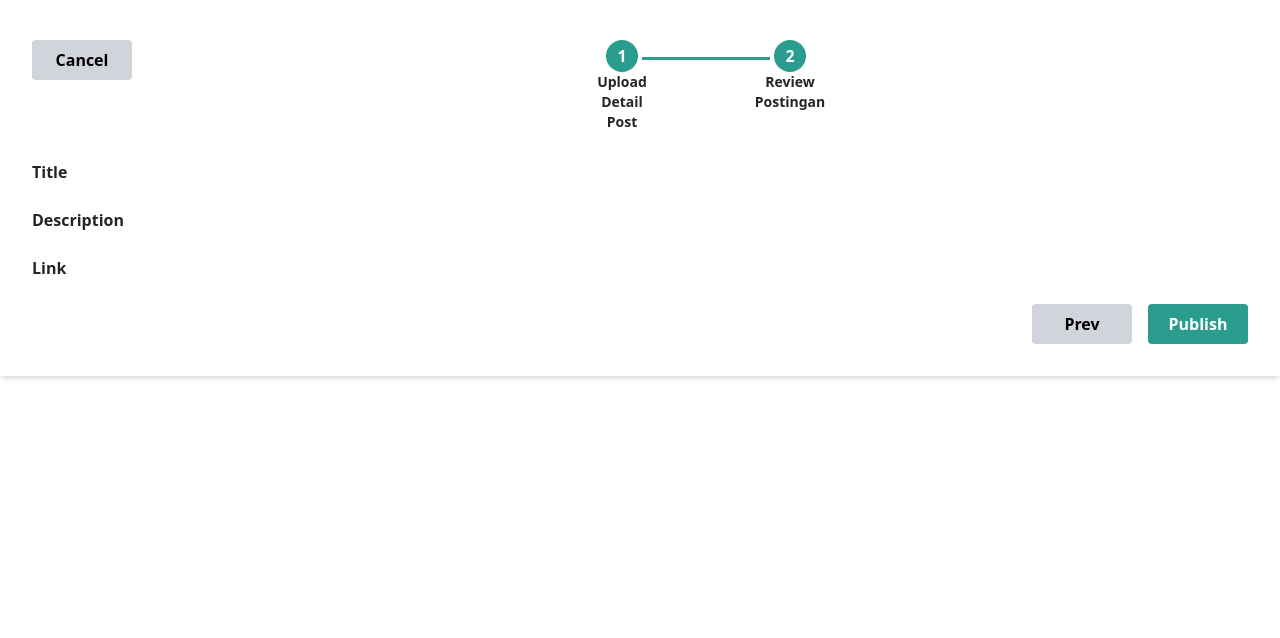
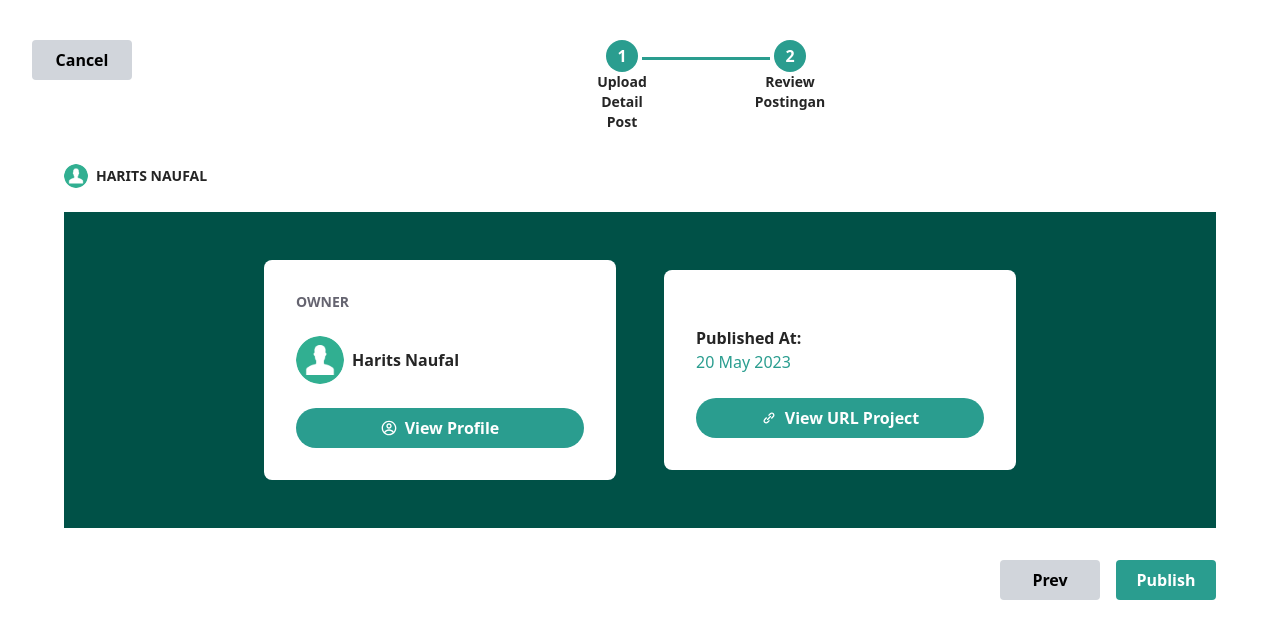
Before and after one commit to HafizhZR/showcase-design, a Next.js app: page /upload/review in a window 1280 px wide. Shown: the top 638 px of the page. Built offline with nearby package versions, Linux system fonts and the light colour scheme.

Commit message:
fix create and review pages

```diff
--- a/src/components/Navbar.tsx
+++ b/src/components/Navbar.tsx
@@ -105,7 +105,7 @@ export default function Navbar() {
                     <h3>My Profile</h3>
                   </Link>
                   <Link
-                    href='/user/profile'
+                    href='/upload/create'
                     className='flex md:hidden items-center gap-2 font-semibold text-gray-600 transition-all hover:text-primary'
                   >
                     <CgSoftwareUpload size={20} />
--- a/src/pages/upload/review/index.tsx
+++ b/src/pages/upload/review/index.tsx
@@ -28,80 +28,124 @@ export default function ReviewPostingan() {
   };
 
   return (
-    <div className='mx-auto mt-10 max-w-7xl'>
-      <div className='flex'>
+    <div className="mx-auto mt-10 max-w-7xl">
+      <div className="flex">
         <button
-          type='button'
-          className='bg-gray-300 text-black font-bold py-2 px-4 rounded hover:opacity-50 ml-8 w-[150px] h-[50px] sm:w-[100px] sm:h-[40px]'
+          type="button"
+          className="bg-gray-300 text-black font-bold py-2 px-4 rounded hover:opacity-50 ml-8 w-[150px] h-[50px] sm:w-[100px] sm:h-[40px]"
           onClick={handleCancel}
         >
           Cancel
         </button>
-        <div className='flex justify-center items-center mb-6 mx-auto'>
-          <div className='flex-wrap items-center justify-center'>
-            <div className='w-10 h-10 sm:w-8 sm:h-8 flex items-center justify-center rounded-full bg-primary text-white font-semibold mx-auto'>
+        <div className="flex justify-center items-center mb-6 mx-auto">
+          <div className="flex-wrap items-center justify-center">
+            <div className="w-10 h-10 sm:w-8 sm:h-8 flex items-center justify-center rounded-full bg-primary text-white font-semibold mx-auto">
               1
             </div>
-            <div className='h-6 sm:w-10'>
-              <h1 className='font-semibold mb-6 sm:text-sm flex justify-center text-center'>
+            <div className="h-6 sm:w-10">
+              <h1 className="font-semibold mb-6 sm:text-sm flex justify-center text-center">
                 Upload Detail Post
               </h1>
             </div>
           </div>
-          <hr className='border-primary border-b-2 sm:w-32 w-60 mb-5 weight-100' />
-          <div className='flex-wrap items-center justify-center'>
-            <div className='w-10 h-10 sm:w-8 sm:h-8 flex items-center justify-center rounded-full bg-primary text-white font-semibold mx-auto'>
+          <hr className="border-primary border-b-2 sm:w-32 w-60 mb-5 weight-100" />
+          <div className="flex-wrap items-center justify-center">
+            <div className="w-10 h-10 sm:w-8 sm:h-8 flex items-center justify-center rounded-full bg-primary text-white font-semibold mx-auto">
               2
             </div>
-            <div className='h-6 sm:w-10'>
-              <h1 className='font-semibold mb-6 sm:text-sm flex justify-center text-center'>
+            <div className="h-6 sm:w-10">
+              <h1 className="font-semibold mb-6 sm:text-sm flex justify-center text-center">
                 Review Postingan
               </h1>
             </div>
           </div>
         </div>
       </div>
-      <div className='max-w-full mx-auto bg-white shadow-md p-8 relative mt-2'>
-        <div className='mb-6'>
-          <label htmlFor='title' className='block font-semibold mb-2'>
-            Title
-          </label>
-          <p>{title}</p>
+      <div className='min-h-screen flex flex-col py-8 px-16'>
+        <h1 className='text-lg md:text-xl lg:text-2xl font-semibold uppercase text-primary'>
+          {title}
+        </h1>
+        <div className='author flex flex-row gap-2 items-center my-3'>
+          <div className='avatar'>
+            <Image src={Avatar} alt='avatar' className='rounded-full w-6' />
           </div>
+          <div>
+            <h2 className='text-sm font-semibold uppercase'>Harits Naufal</h2>
+          </div>
+        </div>
+        <div className='content flex flex-col gap-3'>
           {imageUrl && (
-          <div className='mt-4'>
+            <div className="mt-4">
               <Image
                 src={imageUrl}
-              alt='Uploaded Image'
-              className='max-w-xs flex mx-auto'
+                alt="Uploaded Image"
+                className="max-w-xs flex mx-auto"
                 width={500}
                 height={300}
               />
             </div>
           )}
-        <div className='mb-6'>
-          <label htmlFor='description' className='block font-semibold mb-2'>
-            Description
-          </label>
-          <p>{description}</p>
+
+          <div>
+            <p className='font-normal'>
+              {description}
+            </p>
           </div>
-        <div className='mb-6'>
-          <label htmlFor='link' className='block font-semibold mb-2'>
-            Link
-          </label>
-          <p>{link}</p>
+          <div className='post-info bg-[#005147] min-w-full min-h-auto p-12'>
+            <div className='flex flex-col md:flex-row justify-center items-center gap-8 lg:gap-12'>
+              <div className='bg-white flex flex-col justify-center p-8 gap-6 w-full md:w-2/4 lg:w-1/3 min-h-fit rounded-lg'>
+                <p className='text-[#656470] font-bold uppercase text-sm'>
+                  Owner
+                </p>
+                <div className='owner flex flex-row items-center gap-2'>
+                  <div className='avatar'>
+                    <Image
+                      src={Avatar}
+                      alt='avatar'
+                      className='rounded-full w-12'
+                    />
                   </div>
-        <div className='flex justify-end'>
+                  <div className='owner-detail'>
+                    <h2 className='font-bold text-md'>Harits Naufal</h2>
+                  </div>
+                </div>
+                <button className='flex bg-primary text-white font-semibold min-h-[40px] w-auto rounded-3xl items-center justify-center'>
+                  <CgProfile className='w-4 mr-2' />
+                  View Profile
+                </button>
+              </div>
+              <div className='bg-white flex flex-col justify-center p-8 gap-6 w-full md:w-2/4 lg:w-1/3 min-h-fit rounded-lg'>
+                <p className='text-[#656470] font-bold uppercase text-sm'>
+                  {title}
+                </p>
+                <div className='published flex flex-row items-center gap-5'>
+                  <div className='publish-detail'>
+                    <h2 className='font-bold text-md'>Published At:</h2>
+                    <p className='text-base font-medium text-primary'>
+                      20 May 2023
+                    </p>
+                  </div>
+                </div>
+                {/* link masih belum berfungsi */}
+                <button className='flex bg-primary text-white font-semibold min-h-[40px] w-auto rounded-3xl items-center justify-center'>
+                  <CgLink className='w-4 mr-2' />
+                  View URL Project
+                </button>
+              </div>
+            </div>
+          </div>
+        </div>
+        <div className="flex justify-end mt-8">
           <button
-            type='button'
-            className='bg-gray-300 text-black font-bold py-2 px-4 rounded hover:opacity-50 ml-4 w-[150px] h-[50px] sm:w-[100px] sm:h-[40px]'
+            type="button"
+            className="bg-gray-300 text-black font-bold py-2 px-4 rounded hover:opacity-50 ml-4 w-[150px] h-[50px] sm:w-[100px] sm:h-[40px]"
             onClick={handleBack}
           >
             Prev
           </button>
           <button
-            type='button'
-            className='bg-primary text-white font-bold py-2 px-4 rounded hover:opacity-50 ml-4 w-[150px] h-[50px] sm:w-[100px] sm:h-[40px]'
+            type="button"
+            className="bg-primary text-white font-bold py-2 px-4 rounded hover:opacity-50 ml-4 w-[150px] h-[50px] sm:w-[100px] sm:h-[40px]"
             onClick={handlePublish}
           >
             Publish
```
Also changed, not shown: src/pages/upload/create/index.tsx (+41 -43 lines). Lines whose indentation alone changed are shown as unchanged.
